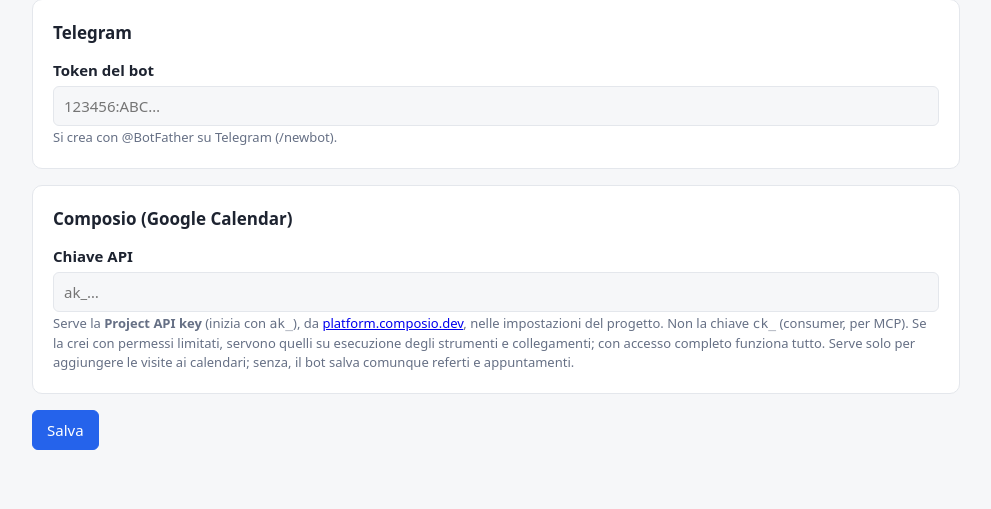
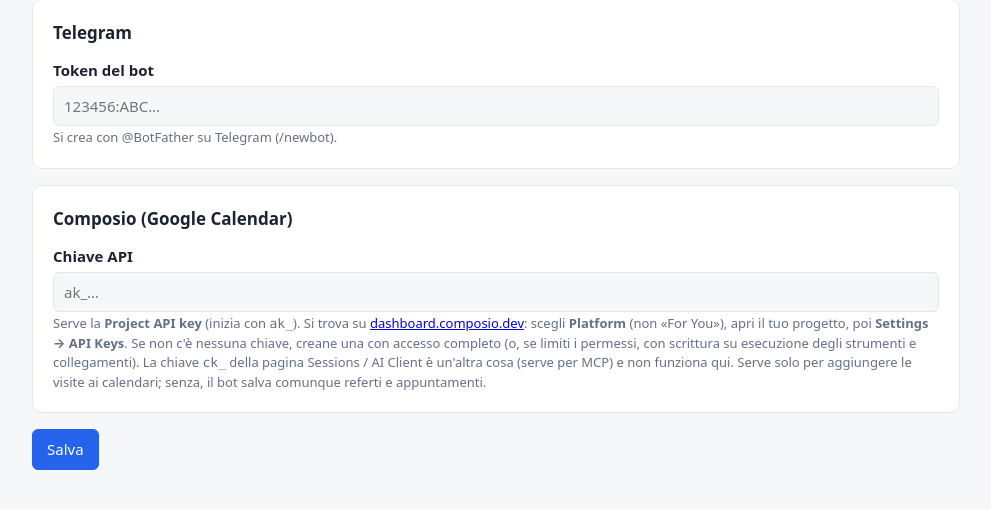
Before and after one commit to locohub-it/family-health-assistant, a Python web app: template src/famiglia/web/templates/api.html in a window 1280 px wide. Shown: the part 164-673 px from the top of the page, without its empty margins (144-1135 px from the left). Run offline with Jinja, Linux system fonts and the light colour scheme; the template is opened without the code that fills it, so the values that code supplies are empty.

Commit message:
Chiave Composio ck_ già salvata spiegata subito, con le indicazioni per trovare la Project API key
Co-Authored-By: Claude Sonnet 5 <noreply@anthropic.com>

```diff
--- a/src/famiglia/web/templates/api.html
+++ b/src/famiglia/web/templates/api.html
@@ -18,10 +18,11 @@
     <h2>Composio (Google Calendar)</h2>
     <label for="composio_api_key">Chiave API {% if s.is_set('composio_api_key') %}<span class="badge ok">impostata</span>{% endif %}</label>
     <input id="composio_api_key" name="composio_api_key" type="password" autocomplete="off" placeholder="{{ 'lascia vuoto per non cambiarla' if s.is_set('composio_api_key') else 'ak_…' }}">
-    <div class="hint">Serve la <b>Project API key</b> (inizia con <code>ak_</code>), da
-      <a href="https://platform.composio.dev" target="_blank" rel="noopener">platform.composio.dev</a>, nelle impostazioni del progetto.
-      Non la chiave <code>ck_</code> (consumer, per MCP). Se la crei con permessi limitati, servono quelli su
-      esecuzione degli strumenti e collegamenti; con accesso completo funziona tutto.
+    <div class="hint">Serve la <b>Project API key</b> (inizia con <code>ak_</code>). Si trova su
+      <a href="https://dashboard.composio.dev" target="_blank" rel="noopener">dashboard.composio.dev</a>: scegli <b>Platform</b>
+      (non «For You»), apri il tuo progetto, poi <b>Settings → API Keys</b>. Se non c'è nessuna chiave, creane una con
+      accesso completo (o, se limiti i permessi, con scrittura su esecuzione degli strumenti e collegamenti).
+      La chiave <code>ck_</code> della pagina Sessions / AI Client è un'altra cosa (serve per MCP) e non funziona qui.
       Serve solo per aggiungere le visite ai calendari; senza, il bot salva comunque referti e appuntamenti.</div>
   </div>
 
```
Also changed, not shown: src/famiglia/calendar.py (+10 -3 lines), src/famiglia/web/app.py (+2 -7 lines), tests/test_calendar.py (+12 -0 lines), tests/test_web.py (+1 -1 lines), README.md.
